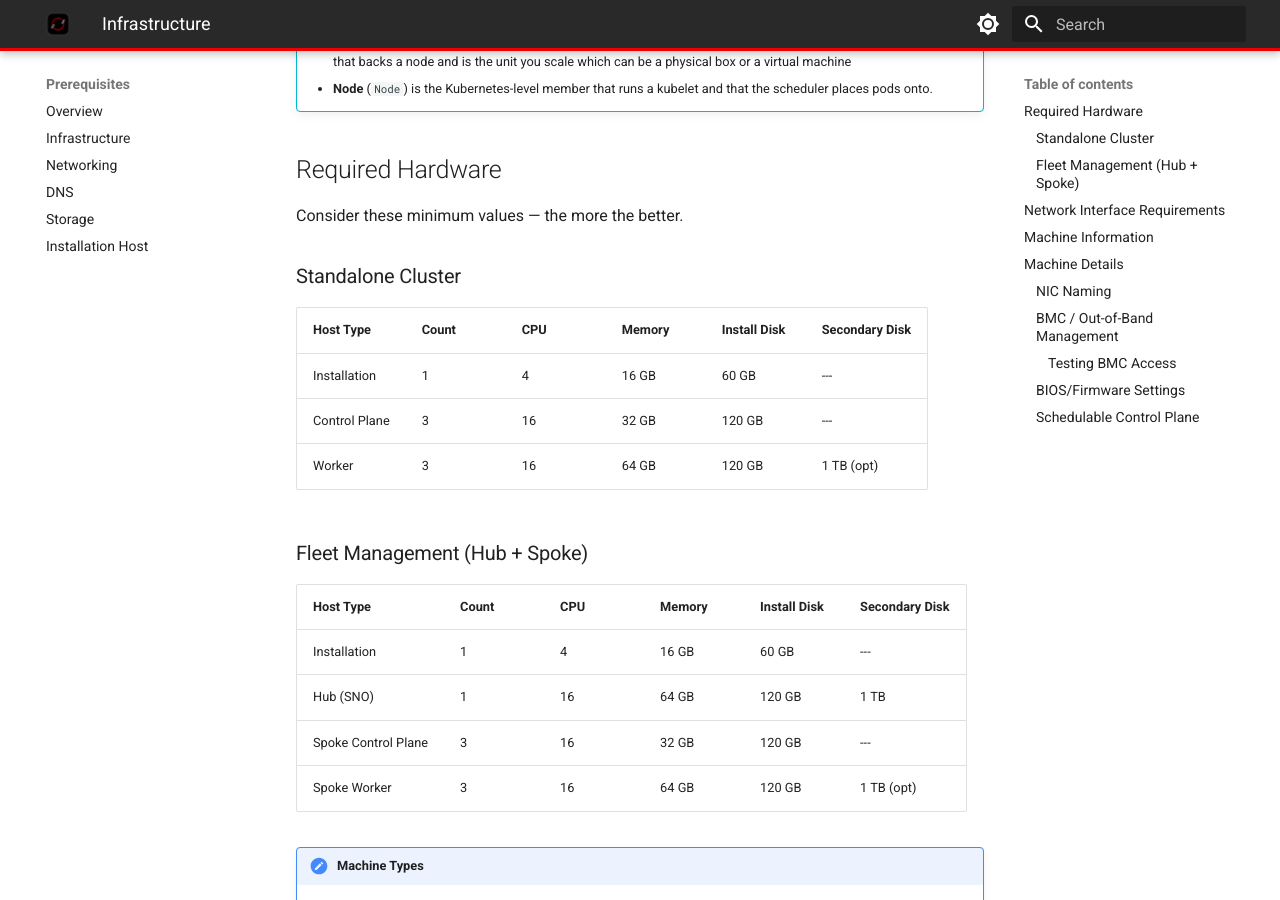
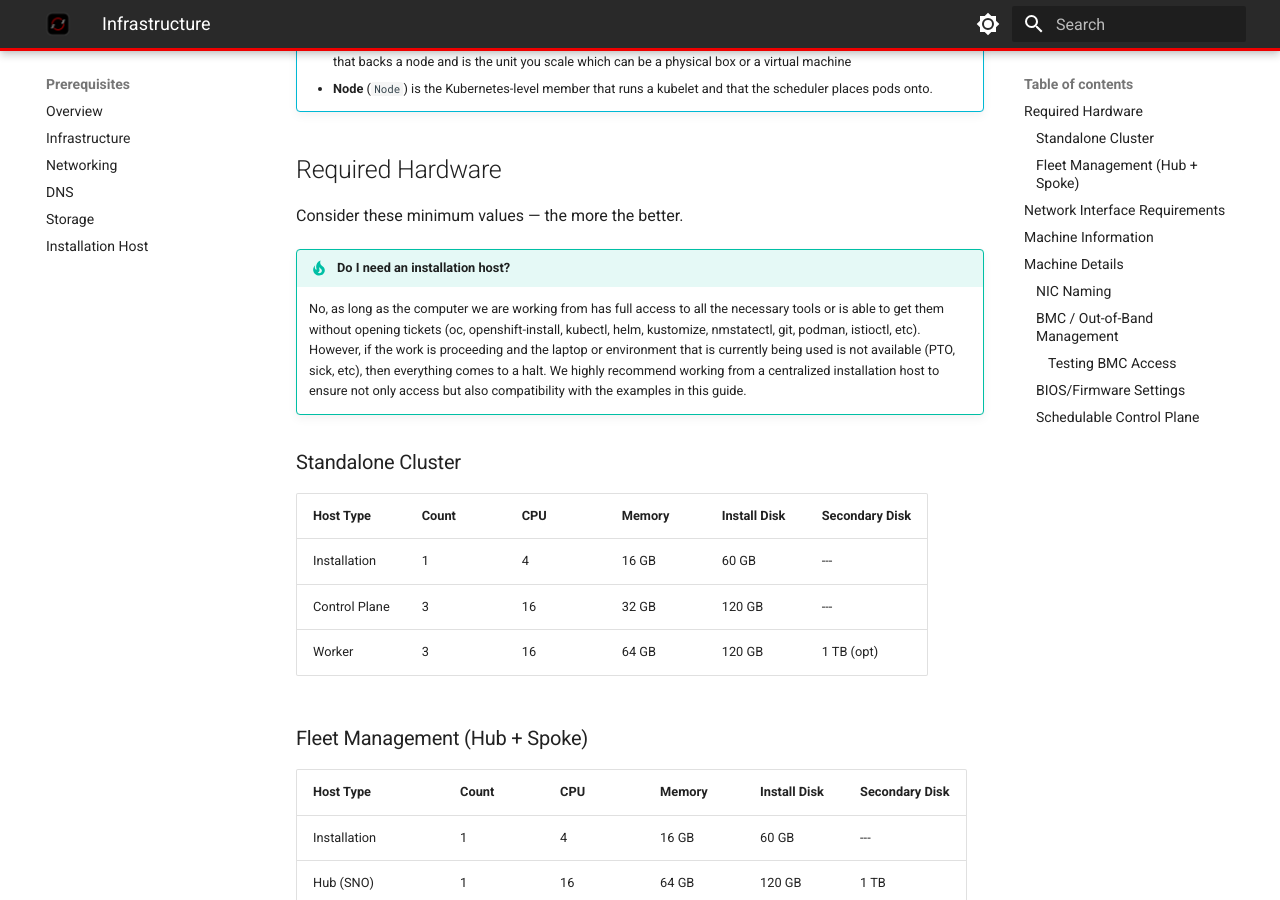
Before and after one commit to openshift-ssa/openshift-poc, an MkDocs documentation site: the page built from docs/prerequisites/infrastructure.md, in a window 1280 px wide and 900 px high, scrolled down 401 px. Built offline with MkDocs 1.6.1 and Material for MkDocs 9.7.7, drawn with Linux system fonts in a browser that asks for light colours; plug-ins that fetch from the network failed and are left out.

Commit message:
added infrastrcture note about needing installation host

```diff
--- a/docs/prerequisites/infrastructure.md
+++ b/docs/prerequisites/infrastructure.md
@@ -12,6 +12,9 @@ All nodes are bare metal servers in an on-premise environment. Provision compute
 ## Required Hardware
 
 Consider these minimum values — the more the better.
+
+!!! tip "Do I need an installation host?"
+    No, as long as the computer we are working from has full access to all the necessary tools or is able to get them without opening tickets (oc, openshift-install, kubectl, helm, kustomize, nmstatectl, git, podman, istioctl, etc). However, if the work is proceeding and the laptop or environment that is currently being used is not available (PTO, sick, etc), then everything comes to a halt. We highly recommend working from a centralized installation host to ensure not only access but also compatibility with the examples in this guide.
 
 ### Standalone Cluster
 
```
